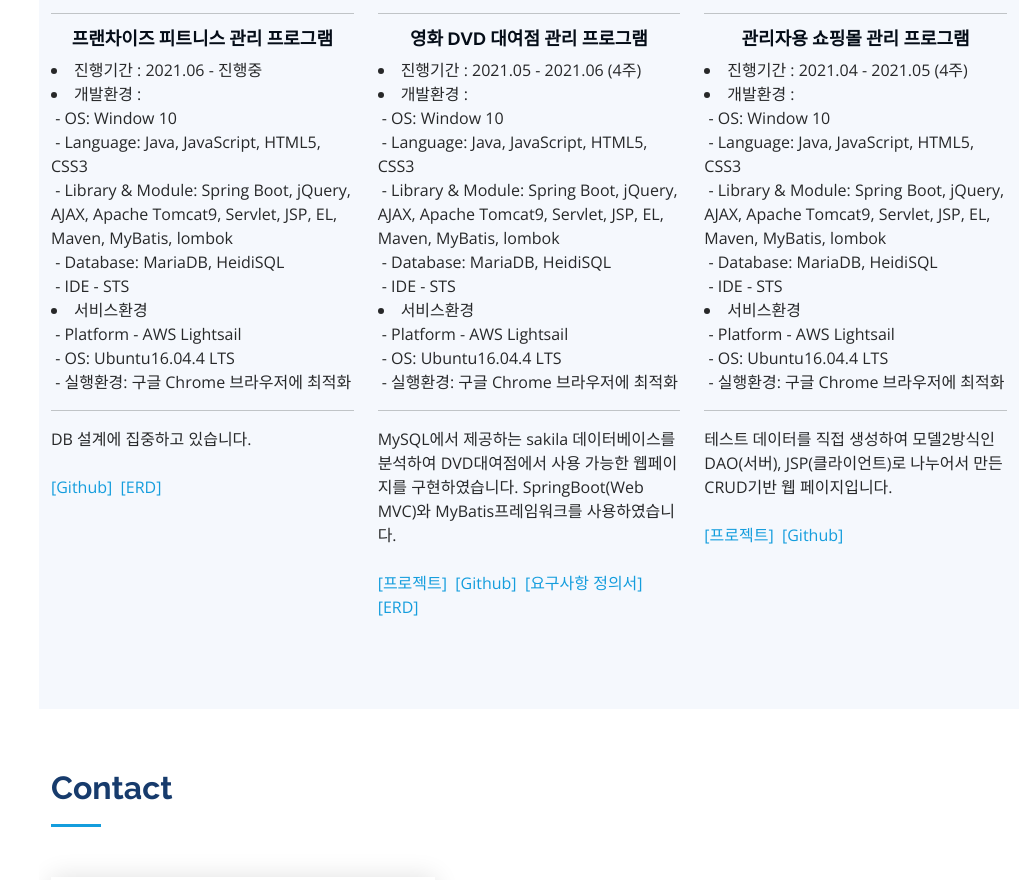
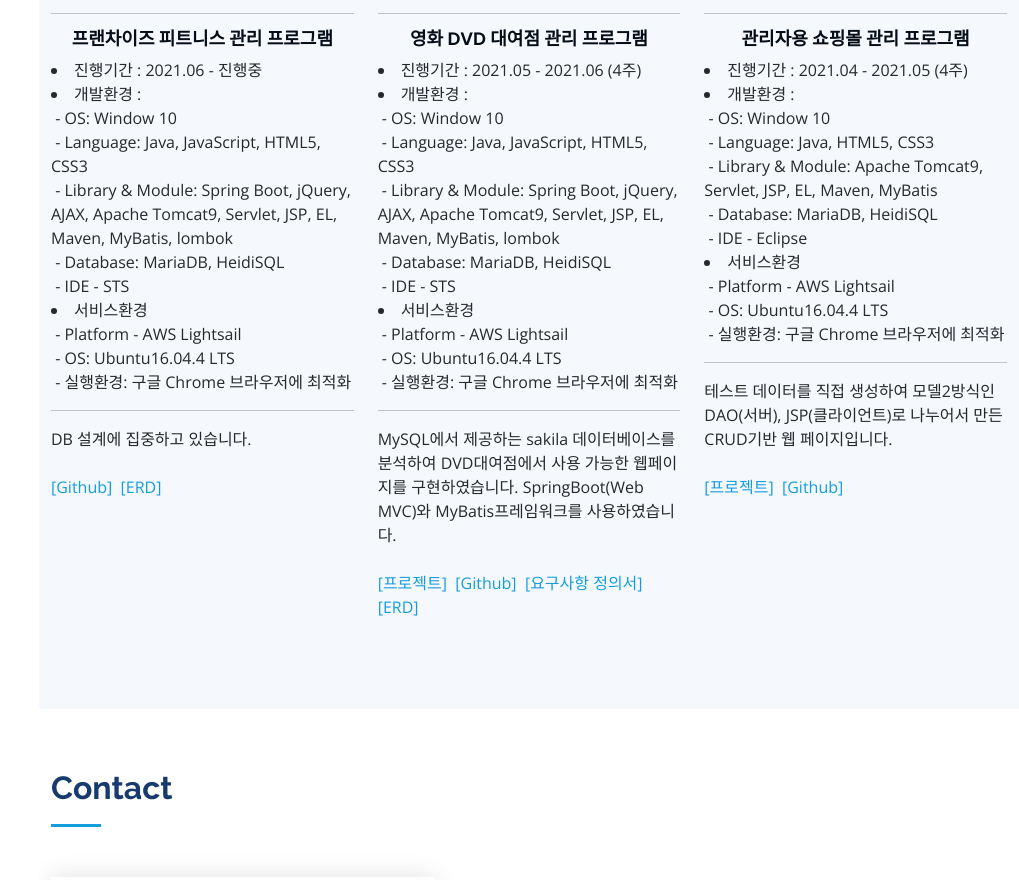
Before and after one commit to seoh2k/seoh2k.github.io, a plain HTML site: page index.html in a window 1280 px wide. Shown: the part 3352-4232 px from the top of the page, without its empty margins (261-1280 px from the left). Drawn offline with nearby package versions, Linux system fonts and the light colour scheme.

Commit message:
쇼핑몰 관리자 프로젝트 개발환경 수정

```diff
--- a/index.html
+++ b/index.html
@@ -356,10 +356,10 @@
 	            		<li>
 							개발환경 :<br>
 							&nbsp;- OS: Window 10<br>
-							&nbsp;- Language: Java, JavaScript, HTML5, CSS3<br>
-							&nbsp;- Library & Module: Spring Boot, jQuery, AJAX, Apache Tomcat9, Servlet, JSP, EL, Maven, MyBatis, lombok<br>
+							&nbsp;- Language: Java, HTML5, CSS3<br>
+							&nbsp;- Library & Module: Apache Tomcat9, Servlet, JSP, EL, Maven, MyBatis<br>
 							&nbsp;- Database: MariaDB, HeidiSQL<br>
-							&nbsp;- IDE - STS<br>
+							&nbsp;- IDE - Eclipse<br>
 						</li>
 						<li>
 							서비스환경<br>
```
